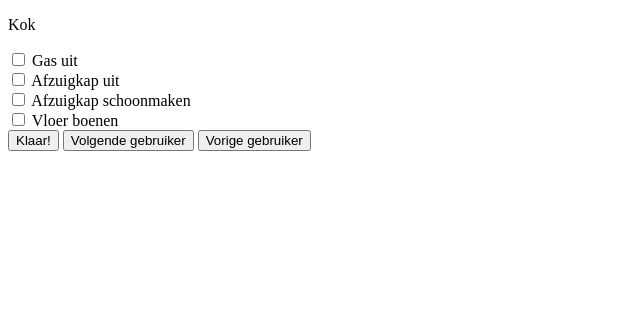
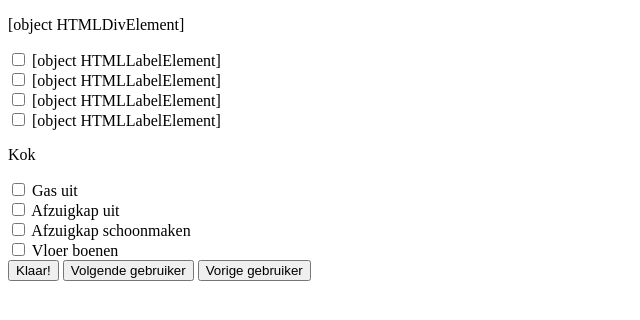
Before and after one commit to rachellevandekar/Horecabranden, a plain HTML site: page CheckList/index.html in a window 1280 px wide. Both pictures are taken after a click on the button "Volgende gebruiker". Shown: the whole page, without its empty margins (0-640 px from the left). Drawn offline with Linux system fonts and the light colour scheme.

Commit message:
Buddylijst toegevoegd.

```diff
--- a/CheckList/index.html
+++ b/CheckList/index.html
@@ -23,6 +23,22 @@
     <label id="ListItem4">Werkblad</label><br>
 </form>
 
+
+<div id="buddy">
+    <p>Buddy</p>
+</div>
+
+<form id="Buddychecklist">
+    <input type="checkbox" class="list-item">
+    <label id="BuddyListItem1">Afzuigkap</label><br>
+    <input type="checkbox" class="list-item">
+    <label id="BuddyListItem2">Frituur</label><br>
+    <input type="checkbox" class="list-item">
+    <label id="BuddyListItem3">Werkblad</label><br>
+    <input type="checkbox" class="list-item">
+    <label id="BuddyListItem4">Werkblad</label><br>
+</form>
+
 <input type="button" class="submit" value="Klaar!">
 
 <input type="button" class="volgende-gebruiker" value="Volgende gebruiker">
--- a/CheckList/script.js
+++ b/CheckList/script.js
@@ -48,61 +48,71 @@ const listItem2 = document.getElementById("ListItem2");
 const listItem3 = document.getElementById("ListItem3");
 const listItem4 = document.getElementById("ListItem4");
 
-const gebruiker= document.getElementById("gebruiker");
+const BuddylistItem1 = document.getElementById("BuddyListItem1");
+const BuddylistItem2 = document.getElementById("BuddyListItem2");
+const BuddylistItem3 = document.getElementById("BuddyListItem3");
+const BuddylistItem4 = document.getElementById("BuddyListItem4");
+
+const buddy = document.getElementById("buddy");
+
+const gebruiker = document.getElementById("gebruiker");
 
 const elementsList = document.querySelectorAll("#ListItem1, #ListItem2, #ListItem3, #ListItem4");
 const elementsArray = [...elementsList];
 
 let gebruikerChecklists = [{
-    gebruiker: "Kok",
-    listItem1: "Gas uit",
-    listItem2: "Afzuigkap uit",
-    listItem3: "Afzuigkap schoonmaken",
-    listItem4: "Vloer boenen",
+    gebruiker, buddy: "Kok",
+    listItem1, BuddylistItem1: "Gas uit",
+    listItem2, BuddylistItem2: "Afzuigkap uit",
+    listItem3, BuddylistItem3: "Afzuigkap schoonmaken",
+    listItem4, BuddylistItem4: "Vloer boenen",
 },
     {
-        gebruiker: "Afwasser",
-        listItem1: "Spoelmachine uit",
-        listItem2: "Stroomschakelaar uit",
-        listItem3: "Rookmelder checken",
-        listItem4: "Vloer boenen",
+        gebruiker, buddy: "Afwasser",
+        listItem1, BuddylistItem1: "Spoelmachine uit",
+        listItem2, BuddylistItem2: "Stroomschakelaar uit",
+        listItem3, BuddylistItem3: "Rookmelder checken",
+        listItem4, BuddylistItem4: "Vloer boenen",
     },
     {
-        gebruiker: "Bediende",
+        gebruiker, buddy: "Bediende",
         listItem1: "Gasten de zaak uit",
-        listItem2: "Stopcontacten check",
-        listItem3: "Stofzuigen in hoekjes",
-        listItem4: "Vloer boenen",
+        listItem2, BuddylistItem2: "Stopcontacten check",
+        listItem3, BuddylistItem3: "Stofzuigen in hoekjes",
+        listItem4, BuddylistItem4: "Vloer boenen",
     },
     {
-        gebruiker: "Barman",
-        listItem1: "Kassa uit",
-        listItem2: "Vluchtroute checken",
-        listItem3: "Sloten checken",
-        listItem4: "Vloer boenen",
+        gebruiker, buddy: "Barman",
+        listItem1, BuddylistItem1: "Kassa uit",
+        listItem2, BuddylistItem2: "Vluchtroute checken",
+        listItem3, BuddylistItem3: "Sloten checken",
+        listItem4, BuddylistItem4: "Vloer boenen",
     }
 ];
 
 
 let gebruikerNummer= -1;
-let score = 0;
+
+let buddyNummer= -1;
 
 
 function volgendeGebruiker() {
-    if (gebruikerNummer >= 3){
+    if (gebruikerNummer && buddyNummer >= 3){
 
     } else {
         gebruikerNummer++;
+        buddyNummer ++;
         renderChecklist()
     }
 
 }
 
 function vorigeGebruiker() {
-    if (gebruikerNummer <= 0) {
+    if (gebruikerNummer && buddyNummer <= 0) {
 
     } else {
         --gebruikerNummer;
+        --buddyNummer;
         renderChecklist();
     }
 
@@ -113,12 +123,20 @@ function renderChecklist() {
 
     let q = gebruikerChecklists[gebruikerNummer];
 
+    let w = gebruikerChecklists[buddyNummer];
+
 
     gebruiker.innerHTML = "<p>" + q.gebruiker + "</p>";
     listItem1.innerHTML = q.listItem1;
     listItem2.innerHTML = q.listItem2;
     listItem3.innerHTML = q.listItem3;
     listItem4.innerHTML = q.listItem4;
+
+    buddy.innerHTML = "<p>" + w.buddy + "</p>";
+    BuddylistItem1.innerHTML = w.BuddylistItem1;
+    BuddylistItem2.innerHTML = w.BuddylistItem2;
+    BuddylistItem3.innerHTML = w.BuddylistItem3;
+    BuddylistItem4.innerHTML = w.BuddylistItem4;
 
 }
 
```
